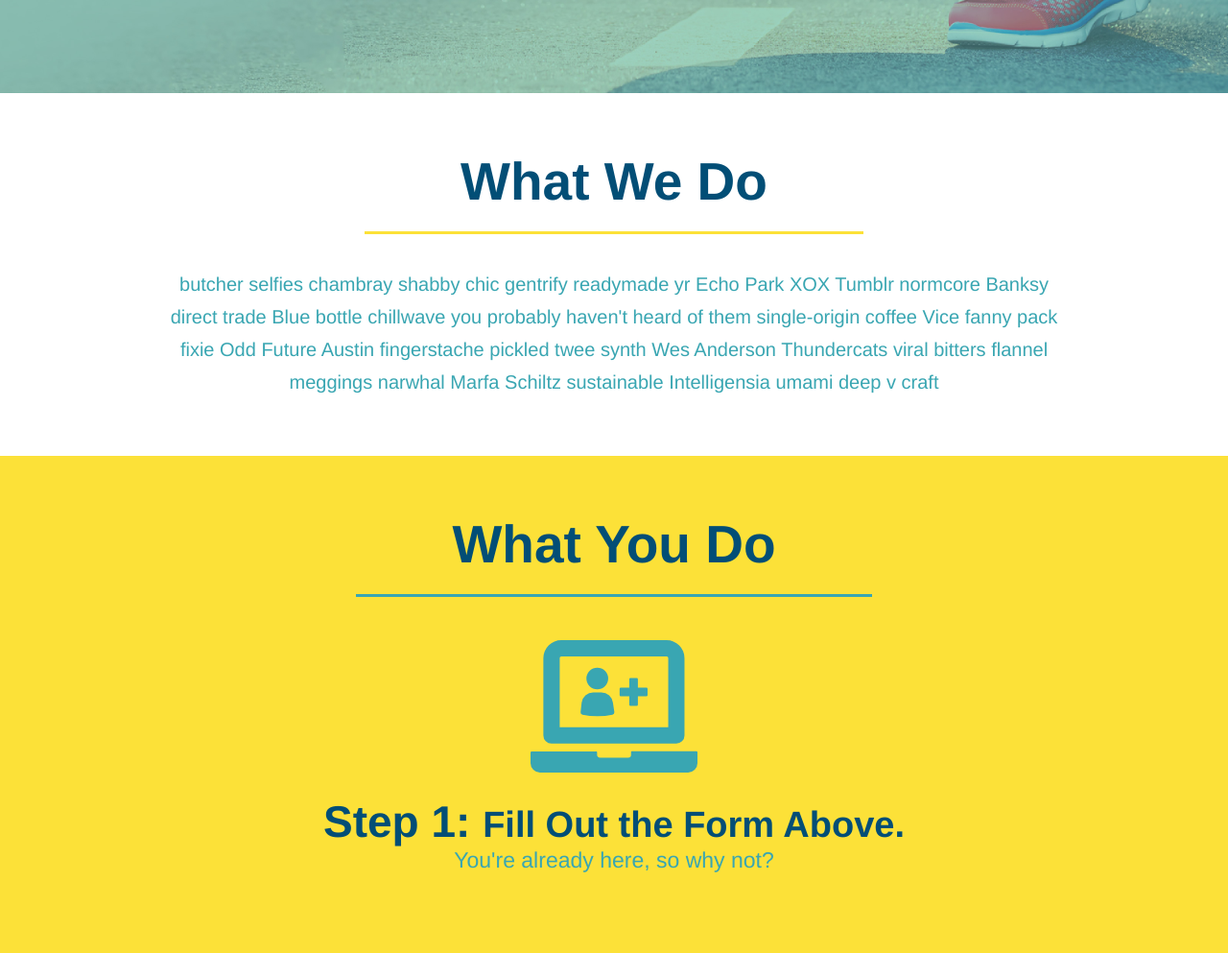
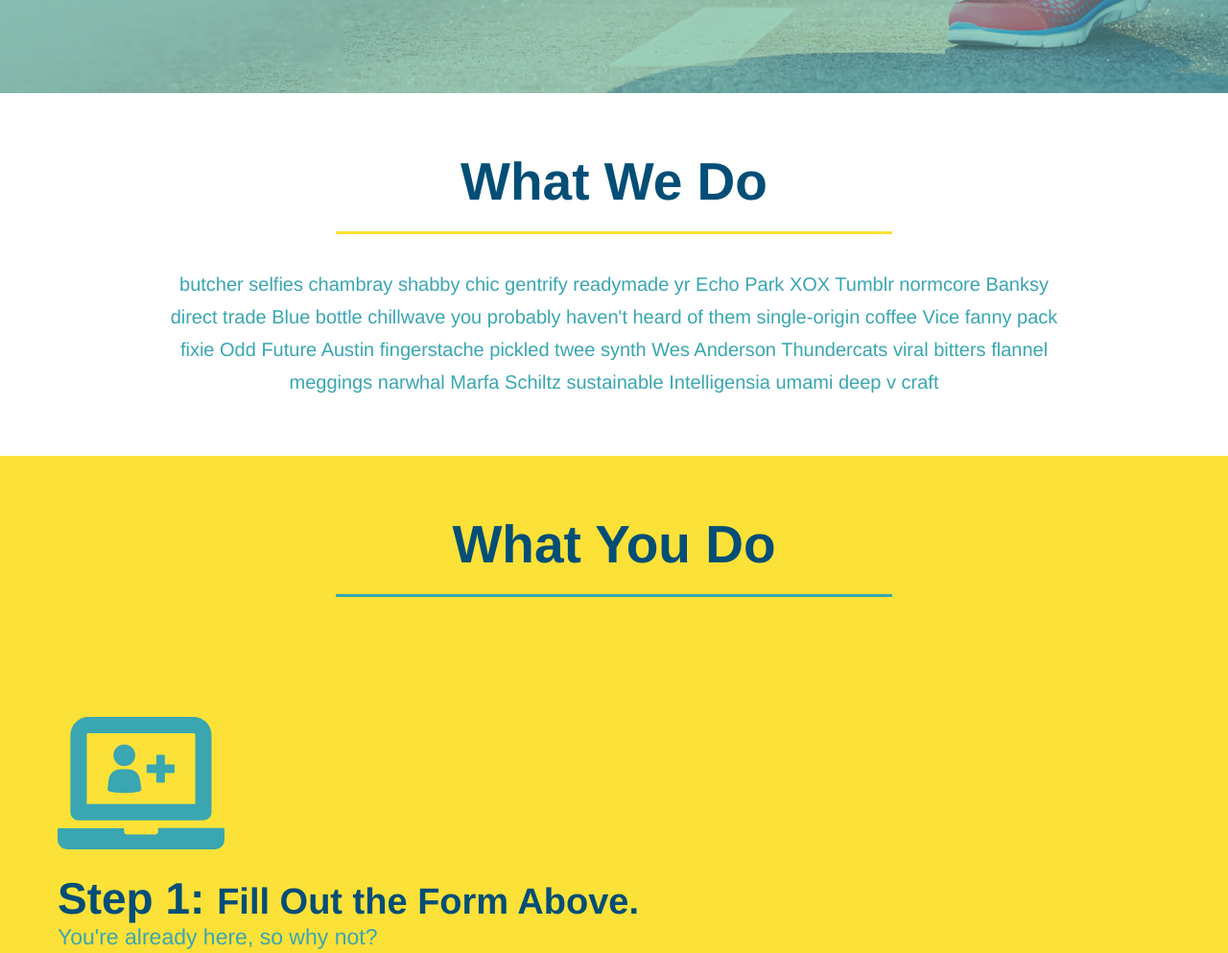
Before and after one commit to Bretbret18/run-buddy, a plain HTML site: page index.html in a window 1280 px wide. Shown: the part 621-1614 px from the top of the page at 96% size. Drawn offline with Linux system fonts and the light colour scheme.

Commit message:
center section titles using flexbox

```diff
--- a/assets/css/style.css
+++ b/assets/css/style.css
@@ -143,8 +143,14 @@ section {
 }
 /* HERO STYLES END */
 
-.intro {
+.section-title {
+    font-size: 55px;
+    border-bottom: 3px solid;
+    color: #024e76;
+    padding-bottom: 20px;
     text-align: center;
+    margin: 0 auto 35px auto;
+    width: 50%;
 }
 
 .intro p {
@@ -153,6 +159,7 @@ section {
     width: 80%;
     font-size: 20px;
     margin: 0 auto;
+    text-align: center;
 }
 
 .trainer {
@@ -164,7 +171,7 @@ section {
 }
 
 .trainers {
-    text-align: center;
+    margin: 0 auto 30px auto;
 }
 
 .trainer img {
@@ -204,7 +211,6 @@ section {
 }
 
 .steps {
-    text-align: center;
     background: #fce138;
 }
 
@@ -232,18 +238,8 @@ section {
     font-size: 38px;
 }
 
-.section-title {
-    font-size: 55px;
-    display: inline-block;
-    padding: 0 100px 20px 100px;
-    border-bottom: 3px solid;
-    margin-bottom: 35px;
-    color: #024e76;
-}
-
 /* REACH OUT STYLES START */
 .contact {
-    text-align: center;
     background: #024e76;
 }
 
@@ -288,3 +284,7 @@ section {
 .secondary-border {
     border-color: #39a6b2;
 }
+
+.flex-row {
+    display: flex;
+}
--- a/index.html
+++ b/index.html
@@ -86,18 +86,23 @@
 
          <!-- "what we do" section-->
          <section id="what-we-do" class="intro">
-             <h2 class="section-title primary-border">What We Do</h2>
+            <div class="flex-row">
+            <h2 class="section-title primary-border">What We Do</h2>
+        </div>
+           <div class="flex-row">
         <p>
             butcher selfies chambray shabby chic gentrify readymade yr Echo Park XOX Tumblr normcore Banksy direct trade Blue bottle chillwave you
             probably haven't heard of them single-origin coffee Vice fanny pack fixie Odd Future Austin fingerstache pickled twee synth Wes Anderson
             Thundercats viral bitters flannel meggings narwhal Marfa Schiltz sustainable Intelligensia umami deep v craft
         </p>
+        </div>
             </section>
 
          <!-- "what you do" section-->
          <section id="what-you-do" class="steps">
+             <div class="flex-row">
              <h2 class="section-title secondary-border">What You Do</h2>
-
+             </div>
              <div>
                <!-- insert this img element -->
                <img src="./assets/images/step-1.svg" alt="" />
@@ -126,8 +131,10 @@
 
          <!-- "your-trainers" section -->
          <section id="your-trainers" class="trainers">
-             <h2 class="section-title primary-border"> Meet The Trainers </h2>
-             <artice class="trainer">
+            <div class="flex-row">
+            <h2 class="section-title primary-border"> Meet The Trainers </h2>
+            </div>
+            <artice class="trainer">
                     <img src="./assets/images/trainer-1.jpg" alt="Arron Stephens in his workout clothes, ready to pump iron" />
                     <div class="trainer-bio text-left">
                         <h3>Arron Stephens</h3>
@@ -137,7 +144,7 @@
                           itaque velit maiores optio dolorem excepturi aperiam dolores, voluptatibus suscipit amet quis repellat!
                         </p>
                     </div>
-                </artice>
+                    </artice>
 
           <!-- second trainer bio -->
                 <article class="trainer">
@@ -168,7 +175,9 @@
 
             <!-- "reach out" section -->
          <section id="reach-out" class="contact">
+            <div class="flex-row">
             <h2 class="section-title secondary-border">Reach Out</h2>
+           </div>
             <div class="contact-info iframe">
                 <iframe src="https://www.google.com/maps/embed?pb=!1m18!1m12!1m3!1d3060.6150820419075!2d-75.32361438525552!3d39.905249494512134!2m3!1f0!2f0!3f0!3m2!1i1024!2i768!4f13.1!3m3!1m2!1s0x89c6c266dc9f0441%3A0x6466d4801f3e7257!2s845%20Amosland%20Rd%2C%20Morton%2C%20PA%2019070!5e0!3m2!1sen!2sus!4v1602878023488!5m2!1sen!2sus"
                  frameborder="0"
```
